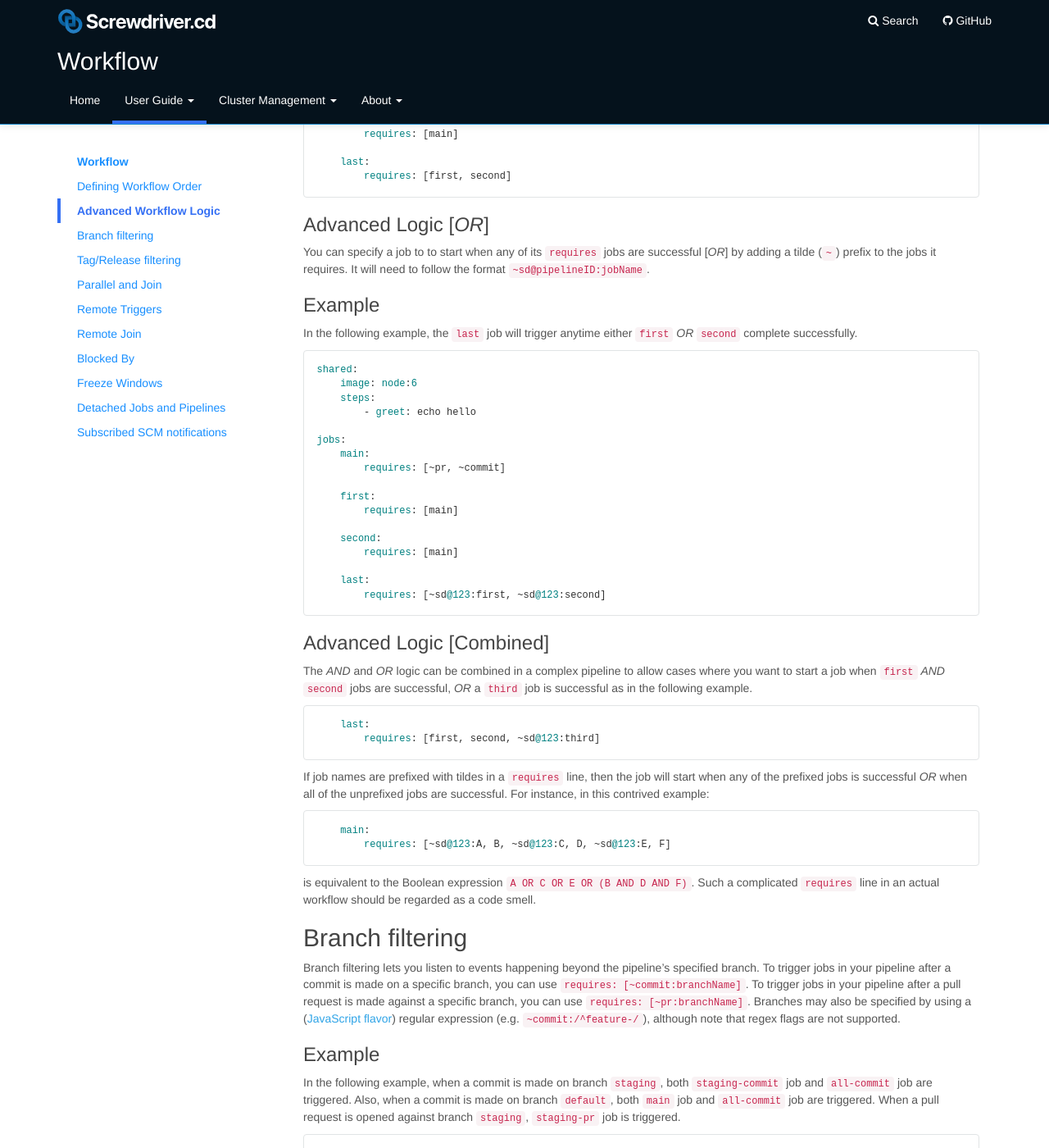
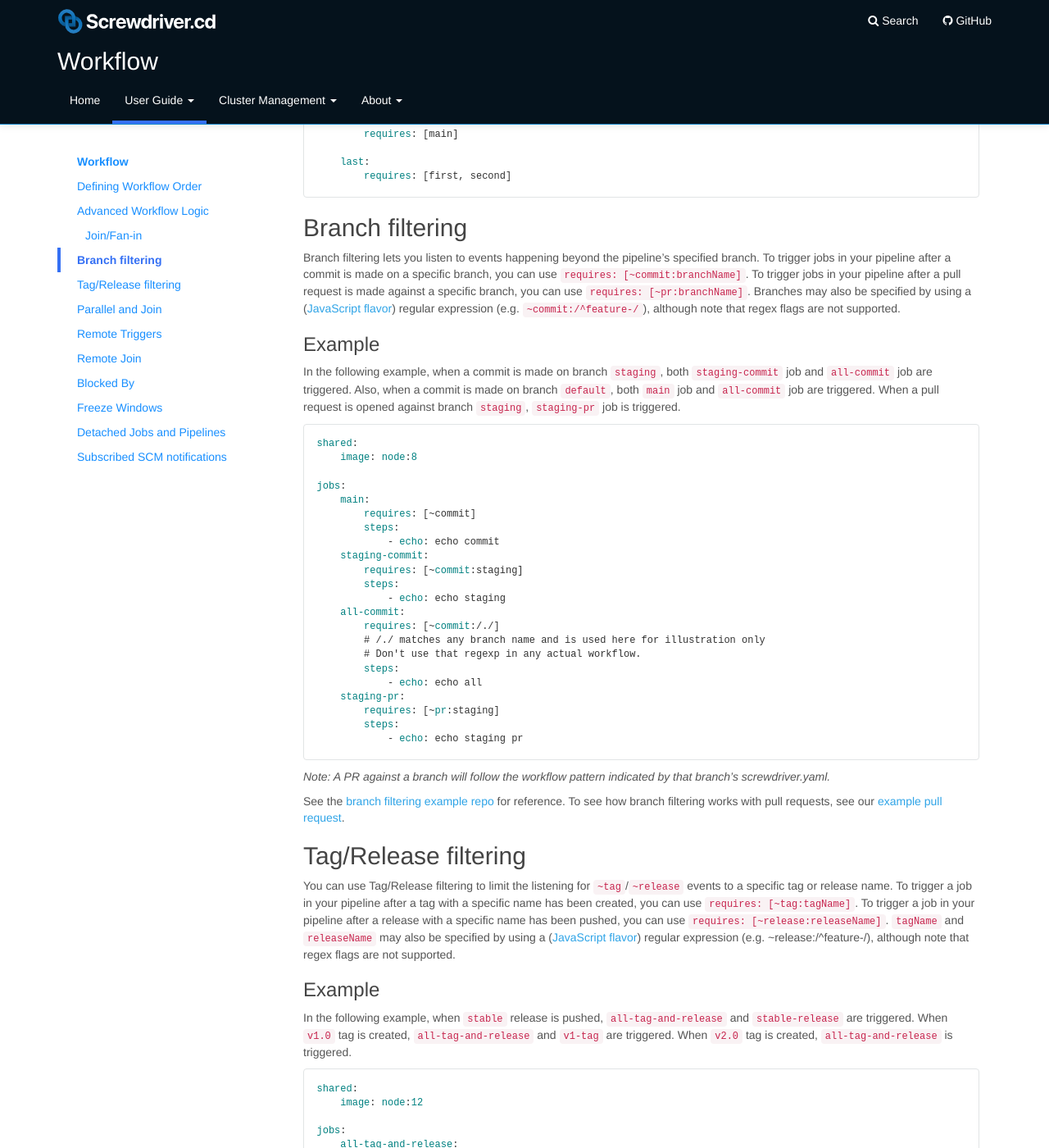
Before and after one commit to screwdriver-cd/guide, a Jekyll site: the page built from docs/user-guide/configuration/workflow.md, in a window 1280 px wide and 1400 px high, scrolled down 1510 px. Shown: the whole window at 82% size. Built offline with Jekyll 4.4.1, drawn with Linux system fonts in a browser that asks for light colours; some of the changed text lies outside the part shown.

Commit message:
fix: Remove OR workflow mention. It's confusing https://github.com/screwdriver-cd/screwdriver/issues/874\#issuecomment-468735515

````diff
--- a/docs/user-guide/configuration/workflow.md
+++ b/docs/user-guide/configuration/workflow.md
@@ -10,6 +10,9 @@ toc:
       url: "#defining-workflow-order"
     - title: Advanced Workflow Logic
       url: "#advanced-logic"
+    - title: Join/Fan-in
+      url: "#advanced-logic-and"
+      subitem: true
     - title: Branch filtering
       url: "#branch-filtering"
     - title: Tag/Release filtering
@@ -52,13 +55,13 @@ In the following example, the job, `main`, will start after any SCM pull-request
 ```
 jobs:
     main:
-        image: node:6
+        image: node:14
         requires: [~pr, ~commit]
         steps:
             - echo: echo hi
 
     second:
-        image: node:6
+        image: node:14
         requires: [main]
         steps:
             - echo: echo bye
@@ -77,7 +80,7 @@ In the following example, the `last` job will only trigger when `first` _AND_ `s
 
 ```
 shared:
-    image: node:6
+    image: node:14
     steps:
         - greet: echo hello
 
@@ -94,49 +97,6 @@ jobs:
     last:
         requires: [first, second]
 ```
-
-### Advanced Logic [_OR_]
-You can specify a job to to start when any of its `requires` jobs are successful [_OR_] by adding a tilde (`~`) prefix to the jobs it requires. It will need to follow the format `~sd@pipelineID:jobName`.
-
-### Example
-In the following example, the `last` job will trigger anytime either `first` _OR_ `second` complete successfully.
-
-```
-shared:
-    image: node:6
-    steps:
-        - greet: echo hello
-
-jobs:
-    main:
-        requires: [~pr, ~commit]
-
-    first:
-        requires: [main]
-
-    second:
-        requires: [main]
-
-    last:
-        requires: [~sd@123:first, ~sd@123:second]
-```
-
-### Advanced Logic [Combined]
-The _AND_ and _OR_ logic can be combined in a complex pipeline to allow cases where you want to start a job when `first` _AND_ `second` jobs are successful, _OR_ a `third` job is successful as in the following example.
-
-```
-    last:
-        requires: [first, second, ~sd@123:third]
-```
-
-If job names are prefixed with tildes in a `requires` line, then the job will start when any of the prefixed jobs is successful _OR_ when all of the unprefixed jobs are successful. For instance, in this contrived example:
-
-```
-    main:
-        requires: [~sd@123:A, B, ~sd@123:C, D, ~sd@123:E, F]
-```
-
-is equivalent to the Boolean expression `A OR C OR E OR (B AND D AND F)`. Such a complicated `requires` line in an actual workflow should be regarded as a code smell.
 
 ## Branch filtering
 Branch filtering lets you listen to events happening beyond the pipeline's specified branch. To trigger jobs in your pipeline after a commit is made on a specific branch, you can use `requires: [~commit:branchName]`. To trigger jobs in your pipeline after a pull request is made against a specific branch, you can use `requires: [~pr:branchName]`. Branches may also be specified by using a ([JavaScript flavor](https://developer.mozilla.org/en-US/docs/Web/JavaScript/Guide/Regular_Expressions)) regular expression (e.g. `~commit:/^feature-/`), although note that regex flags are not supported.
@@ -206,7 +166,7 @@ In the following example, where `A` and `B` requires `main`. This will cause `A`
 
 ```
 shared:
-    image: node:6
+    image: node:14
 
 jobs:
     main:
@@ -238,7 +198,7 @@ In the following example, this pipeline will start the `main` job after any pull
 ```
 jobs:
     main:
-        image: node:6
+        image: node:14
         requires: [~pr, ~commit, ~sd@456:publish]
         steps:
             - echo: echo hi
@@ -315,7 +275,7 @@ In the following example, `job2` is blocked by `job1` or `sd@456:publish`. If `j
 
 ```
 shared:
-    image: node:6
+    image: node:14
 jobs:
     job1:
         requires: [~commit, ~pr]
@@ -344,7 +304,7 @@ In the following example, `job1` will be frozen during the month of March, `job2
 
 ```
 shared:
-    image: node:6
+    image: node:14
 
 jobs:
   job1:
````
